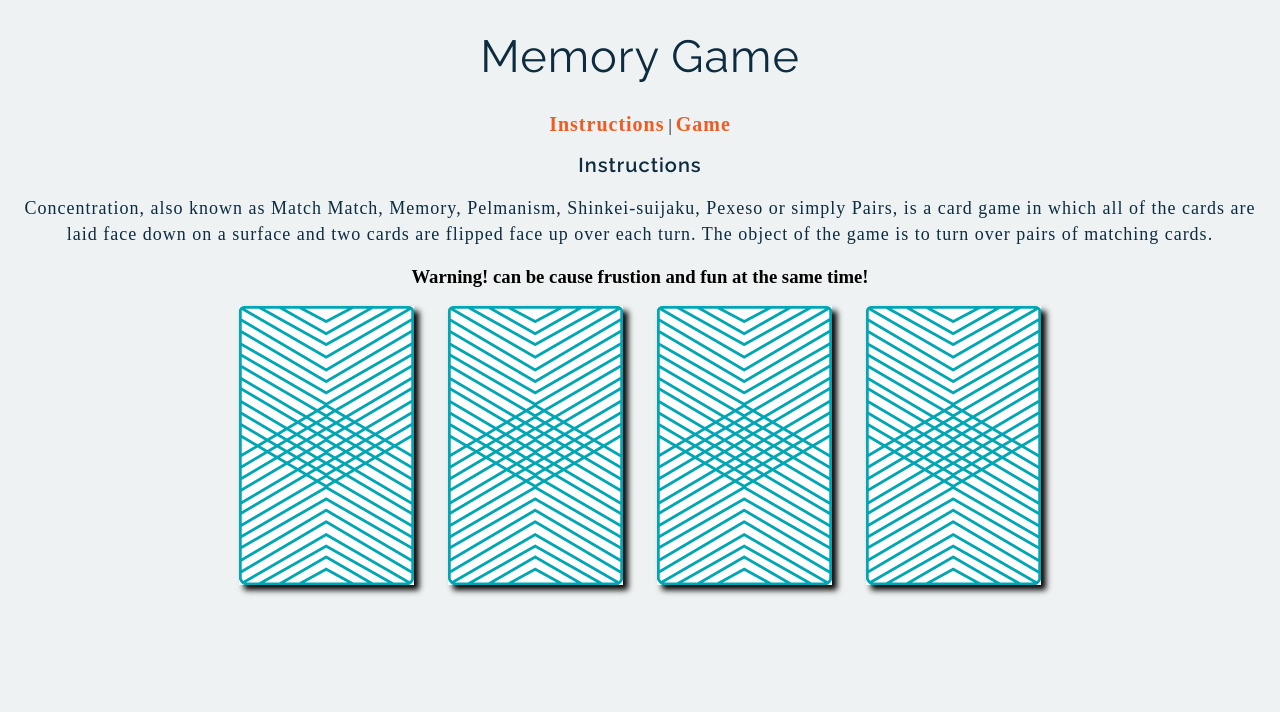
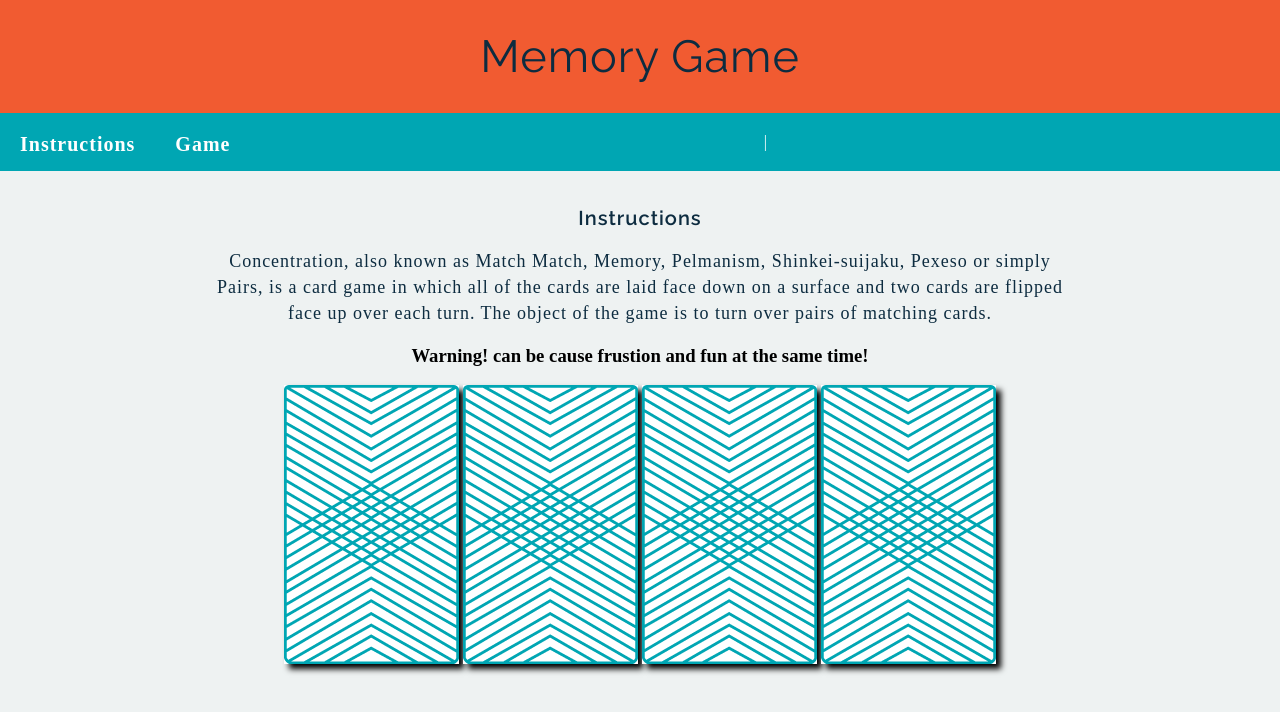
Before and after one commit to dcartist/wdi-fundamentals-memorygame, a plain HTML site: page memory_game/index.html in a window 1280 px wide. Drawn offline with Linux system fonts and the light colour scheme; a web font is replaced by a local one.

Commit message:
updated css
added header, nav, main tags and more css styling

```diff
--- a/memory_game/css/style.css
+++ b/memory_game/css/style.css
@@ -6,6 +6,7 @@ h1 {
 	font-weight: 400;
 	font-size: 45px;
 	letter-spacing: 1px;
+	margin: 0;
 
 }
 h2 {
@@ -25,10 +26,12 @@ h2 {
 body {
 	background-color: #eef2f2;
 	text-align: center;
+	margin: 0;
 }
 img {
 	box-shadow: 5px 5px 6px black;
-	margin: 0 15px;
+	margin: 40 8px;
+
 }
 
 p{
@@ -43,9 +46,29 @@ p{
 a{
 	text-decoration: none;
 	/*font-weight: 700;*/
-	color: #F15B21;
+/*	color: #F15B21;*/
 	letter-spacing: 1px;
 	font-weight: 600;
 	font-size: 20px;
 
 }
+header {
+	background-color: #F15B31;
+	color: #FFFFFF;
+	padding: 30px 20px;
+}
+nav {
+	background-color: #00A6B3;
+	color: #FFFFFF;
+	padding: 20px 0;
+}
+
+nav a {
+	margin: 0 20px;
+	float: left;
+	color: #FFFFFF;
+}
+main {
+	width: 850px;
+	margin: 35px auto;
+}
--- a/memory_game/index.html
+++ b/memory_game/index.html
@@ -7,10 +7,14 @@
 		<link href="https://fonts.googleapis.com/css?family=Droid+Serif|Raleway:400,500,600,700" rel="stylesheet">
 	</head>
 	<body>
-		<h1>Memory Game</h1>
-		<div><a href="#">Instructions</a> |
-		<a href="#">Game</a></div>
-
+		<header>
+			<h1>Memory Game</h1>
+		</header>
+		<nav>
+			<a href="#">Instructions</a> |
+			<a href="#">Game</a>
+		</nav>
+		<main>
 		<h2>Instructions</h2>
 		<p>Concentration, also known as Match Match, Memory, Pelmanism, Shinkei-suijaku, Pexeso or simply Pairs, is a card game in which all of the cards are laid face down on a surface and two cards are flipped face up over each turn. The object of the game is to turn over pairs of matching cards.</p>
 		<h3> Warning! can be cause frustion and fun at the same time!</h3>
@@ -20,5 +24,6 @@
 			<img src="images/back.png" alt="King of Diamonds">
 			<img src="images/back.png" alt="King of Hearts">
 		</div>
+		</main>
 	</body>
 </html>
```
